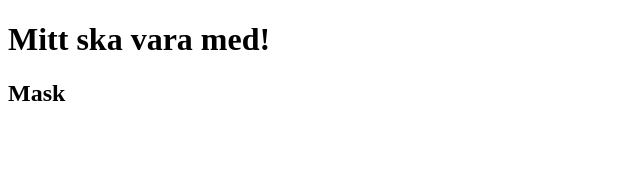
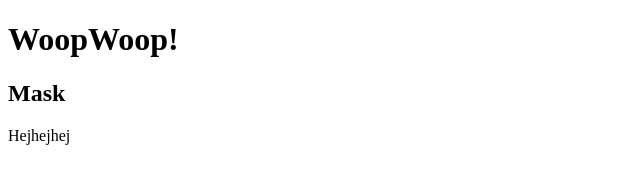
Before and after one commit to tombenrex/source-control, a plain HTML site: page index.html in a window 1280 px wide. Shown: the whole page, without its empty margins (0-640 px from the left). Drawn offline with Linux system fonts and the light colour scheme.

Commit message:
AlexCommit

```diff
--- a/index.html
+++ b/index.html
@@ -6,7 +6,8 @@
     <title>Git bra</title>
 </head>
 <body>
-    <h1>Mitt ska vara med!</h1>
+    <h1>WoopWoop!</h1>
     <h2>Mask</h2>
+    <p>Hejhejhej</p>
 </body>
 </html>
```
